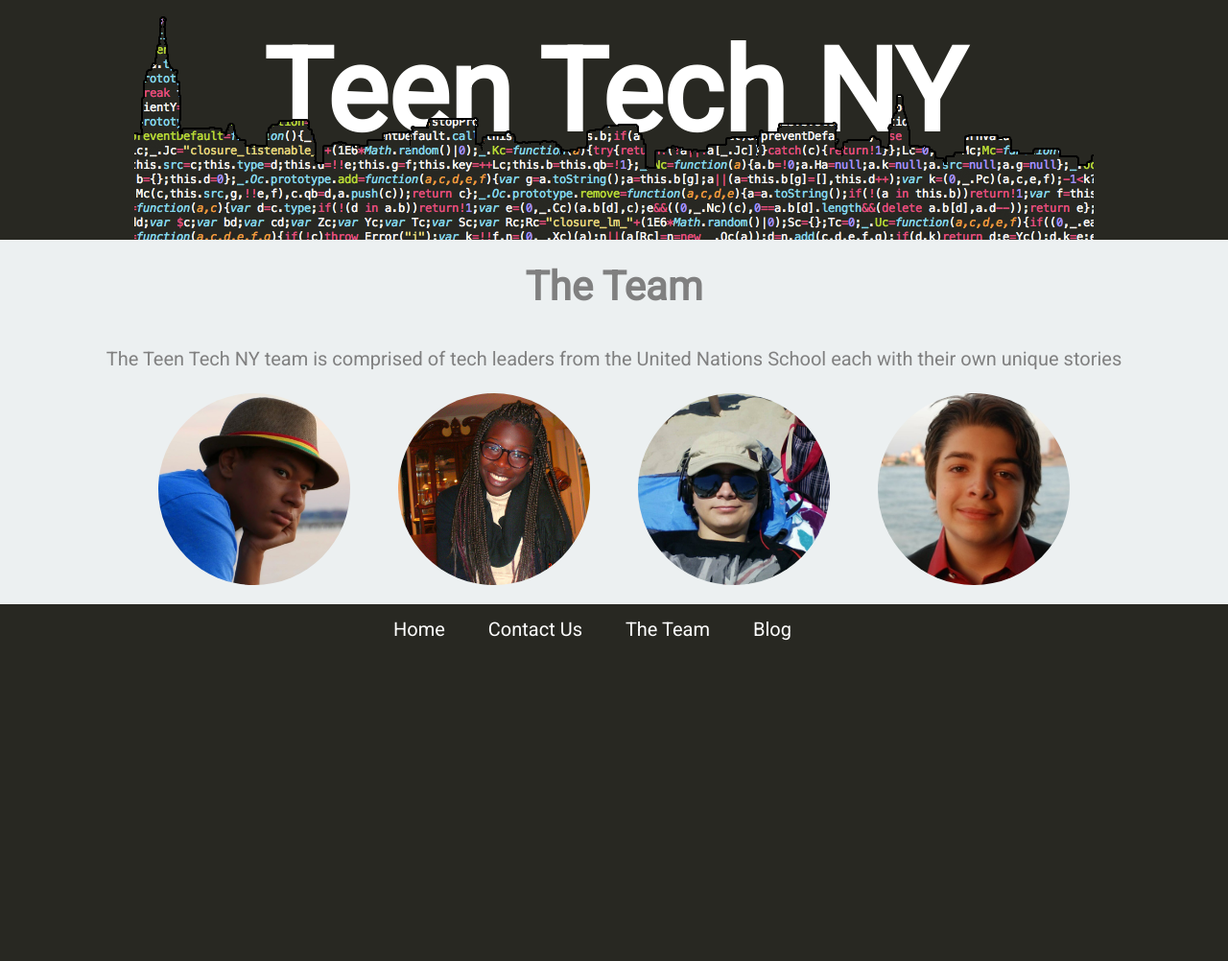
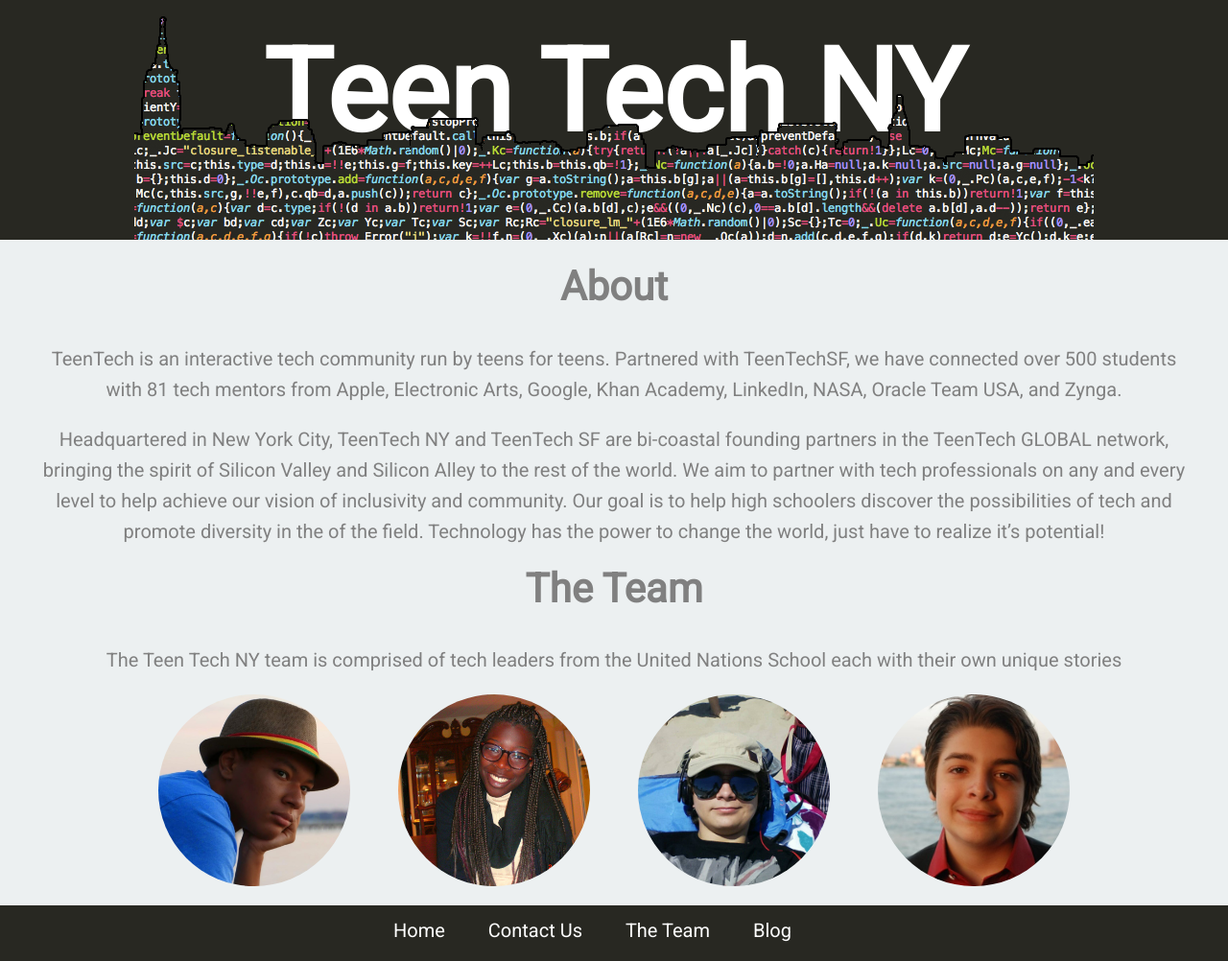
Before and after one commit to TeenTech/TeenTech.github.io, a Jekyll site: the page built from team.html, in a window 1280 px wide and 1002 px high. Shown: the whole window at 96% size. Built offline with Jekyll 4.4.1, drawn with Linux system fonts in a browser that asks for light colours.

Commit message:
added about text to "The Team"
also tidied some stuff up

```diff
--- a/_includes/head.html
+++ b/_includes/head.html
@@ -23,7 +23,6 @@
           var skyline = document.getElementById('skyline');
           title.style.top = -(window.pageYOffset / 8)+'px';
           skyline.style.top = -(window.pageYOffset / 4)+'px';
-
         }
       window.addEventListener("scroll", parallax, false);
 
--- a/_layouts/main.html
+++ b/_layouts/main.html
@@ -7,9 +7,7 @@
 
     {% include header_logo.html %}
 
-      <div class="wrap">
-      {{ content }}
-      </div>
+    {{ content }}
 
     {% include footer.html %}
 
--- a/_layouts/page.html
+++ b/_layouts/page.html
@@ -7,8 +7,10 @@
 
 		{% include header.html %}
 
-		<div class="section_white">
-			{{ content }}
+		<div class="section_white wrap">
+			<div class="content_wrap">
+				{{ content }}
+			</div>
 		</div>
 
 		{% include footer.html %}
--- a/team.html
+++ b/team.html
@@ -1,8 +1,12 @@
 ---
 layout: page
 ---
+<h2> About </h2>
+<p>TeenTech is an interactive tech community run by teens for teens. Partnered with TeenTechSF, we have connected over 500 students with 81 tech mentors from Apple, Electronic Arts, Google, Khan Academy, LinkedIn, NASA, Oracle Team USA, and Zynga.</p>
+<p>Headquartered in New York City, TeenTech NY and TeenTech SF are bi-coastal founding partners in the TeenTech GLOBAL network, bringing the spirit of Silicon Valley and Silicon Alley to the rest of the world. We aim to partner with tech professionals on any and every level to help achieve our vision of inclusivity and community. Our goal is to help high schoolers discover the possibilities of tech and promote diversity in the of the field. Technology has the power to change the world, just have to realize it&#8217;s potential! </p>
 <h2> The Team </h2>
 <p> The Teen Tech NY team is comprised of tech leaders from the United Nations School each with their own unique stories </p>
+
 
 <div class="row sky_max">
 	{% include comps/head.html name="Tim Cargan" name_url="/images/faces/tim_cargan.jpg" %}
```
Lines whose indentation alone changed are shown as unchanged.
